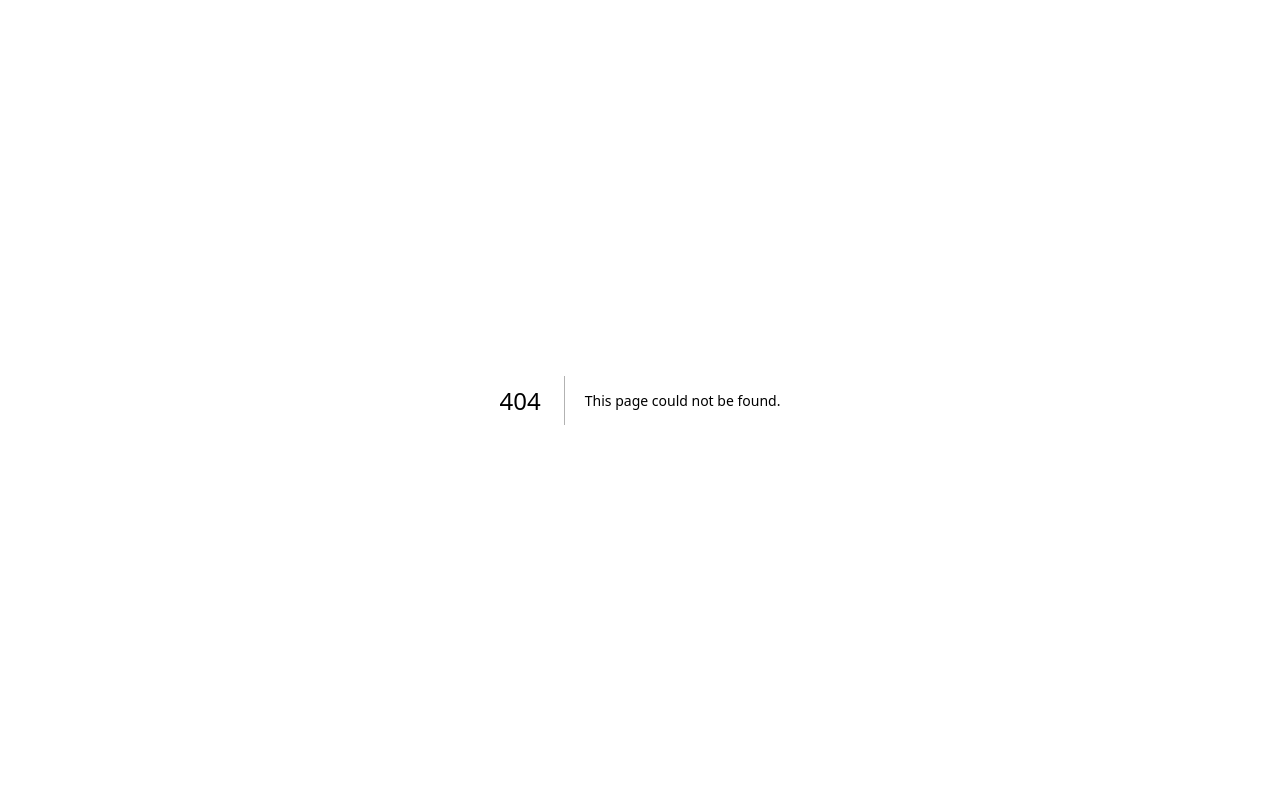
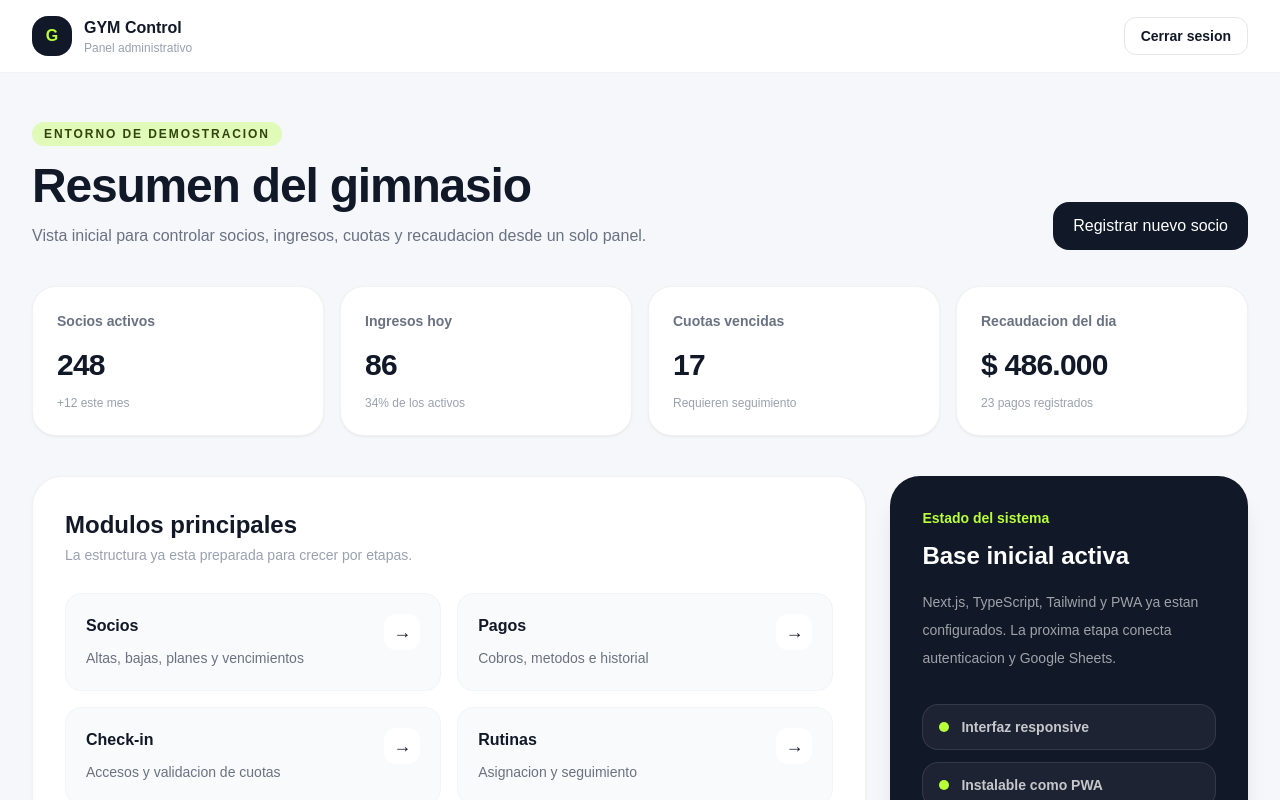
Before and after one commit to Tomi2837/GYMapps, a Next.js app: page /dashboard in a window 1280 px wide. Before the commit this address had no page. Shown: the top 800 px of the page. Built offline with nearby package versions, Linux system fonts and the light colour scheme.

Commit message:
feat: add initial admin dashboard

```diff
--- /dev/null
+++ b/src/app/dashboard/page.tsx
@@ -0,0 +1,106 @@
+import Link from "next/link";
+
+const metrics = [
+  { label: "Socios activos", value: "248", detail: "+12 este mes" },
+  { label: "Ingresos hoy", value: "86", detail: "34% de los activos" },
+  { label: "Cuotas vencidas", value: "17", detail: "Requieren seguimiento" },
+  { label: "Recaudacion del dia", value: "$ 486.000", detail: "23 pagos registrados" },
+];
+
+const modules = [
+  { title: "Socios", description: "Altas, bajas, planes y vencimientos", href: "#" },
+  { title: "Pagos", description: "Cobros, metodos e historial", href: "#" },
+  { title: "Check-in", description: "Accesos y validacion de cuotas", href: "#" },
+  { title: "Rutinas", description: "Asignacion y seguimiento", href: "#" },
+  { title: "Ejercicios", description: "Biblioteca por grupo muscular", href: "#" },
+  { title: "Configuracion", description: "Sucursal, usuarios y permisos", href: "#" },
+];
+
+export default function DashboardPage() {
+  return (
+    <main className="min-h-screen bg-[#f5f7fb]">
+      <header className="border-b border-black/5 bg-white">
+        <div className="mx-auto flex max-w-7xl items-center justify-between px-5 py-4 sm:px-8">
+          <div className="flex items-center gap-3">
+            <div className="grid h-10 w-10 place-items-center rounded-2xl bg-[#111827] font-black text-[#b8ff39]">G</div>
+            <div>
+              <p className="font-black text-[#111827]">GYM Control</p>
+              <p className="text-xs text-gray-400">Panel administrativo</p>
+            </div>
+          </div>
+          <Link href="/login" className="rounded-xl border border-gray-200 px-4 py-2 text-sm font-semibold text-gray-600 transition hover:bg-gray-50">
+            Cerrar sesion
+          </Link>
+        </div>
+      </header>
+
+      <div className="mx-auto max-w-7xl px-5 py-8 sm:px-8 sm:py-12">
+        <section className="flex flex-col gap-6 lg:flex-row lg:items-end lg:justify-between">
+          <div>
+            <span className="inline-flex rounded-full bg-[#b8ff39]/35 px-3 py-1 text-xs font-bold uppercase tracking-[0.16em] text-[#33430d]">
+              Entorno de demostracion
+            </span>
+            <h1 className="mt-4 text-4xl font-black tracking-tight text-[#111827] sm:text-5xl">Resumen del gimnasio</h1>
+            <p className="mt-3 max-w-2xl text-base leading-7 text-gray-500">
+              Vista inicial para controlar socios, ingresos, cuotas y recaudacion desde un solo panel.
+            </p>
+          </div>
+          <button className="h-12 rounded-2xl bg-[#111827] px-5 text-sm font-bold text-white transition hover:bg-black">
+            Registrar nuevo socio
+          </button>
+        </section>
+
+        <section className="mt-9 grid gap-4 sm:grid-cols-2 xl:grid-cols-4">
+          {metrics.map((metric) => (
+            <article key={metric.label} className="rounded-3xl border border-black/5 bg-white p-6 shadow-sm shadow-black/5">
+              <p className="text-sm font-semibold text-gray-500">{metric.label}</p>
+              <p className="mt-4 text-3xl font-black tracking-tight text-[#111827]">{metric.value}</p>
+              <p className="mt-3 text-xs font-medium text-gray-400">{metric.detail}</p>
+            </article>
+          ))}
+        </section>
+
+        <section className="mt-10 grid gap-6 xl:grid-cols-[1.4fr_0.6fr]">
+          <div className="rounded-[30px] border border-black/5 bg-white p-6 shadow-sm shadow-black/5 sm:p-8">
+            <div className="flex items-center justify-between gap-4">
+              <div>
+                <h2 className="text-2xl font-black text-[#111827]">Modulos principales</h2>
+                <p className="mt-1 text-sm text-gray-400">La estructura ya esta preparada para crecer por etapas.</p>
+              </div>
+            </div>
+
+            <div className="mt-7 grid gap-4 sm:grid-cols-2">
+              {modules.map((module) => (
+                <a key={module.title} href={module.href} className="group rounded-2xl border border-gray-100 bg-gray-50 p-5 transition hover:-translate-y-0.5 hover:border-[#b8ff39] hover:bg-white hover:shadow-lg hover:shadow-black/5">
+                  <div className="flex items-start justify-between gap-4">
+                    <div>
+                      <h3 className="font-black text-[#111827]">{module.title}</h3>
+                      <p className="mt-2 text-sm leading-6 text-gray-500">{module.description}</p>
+                    </div>
+                    <span className="grid h-9 w-9 shrink-0 place-items-center rounded-xl bg-white text-lg transition group-hover:bg-[#b8ff39]">→</span>
+                  </div>
+                </a>
+              ))}
+            </div>
+          </div>
+
+          <aside className="rounded-[30px] bg-[#111827] p-7 text-white shadow-xl shadow-black/10 sm:p-8">
+            <p className="text-sm font-semibold text-[#b8ff39]">Estado del sistema</p>
+            <h2 className="mt-3 text-2xl font-black">Base inicial activa</h2>
+            <p className="mt-4 text-sm leading-7 text-white/60">
+              Next.js, TypeScript, Tailwind y PWA ya estan configurados. La proxima etapa conecta autenticacion y Google Sheets.
+            </p>
+            <div className="mt-8 space-y-3">
+              {["Interfaz responsive", "Instalable como PWA", "Estructura multiempresa", "Lista para Vercel"].map((item) => (
+                <div key={item} className="flex items-center gap-3 rounded-2xl border border-white/10 bg-white/5 px-4 py-3 text-sm font-semibold text-white/75">
+                  <span className="h-2.5 w-2.5 rounded-full bg-[#b8ff39]" />
+                  {item}
+                </div>
+              ))}
+            </div>
+          </aside>
+        </section>
+      </div>
+    </main>
+  );
+}
```
